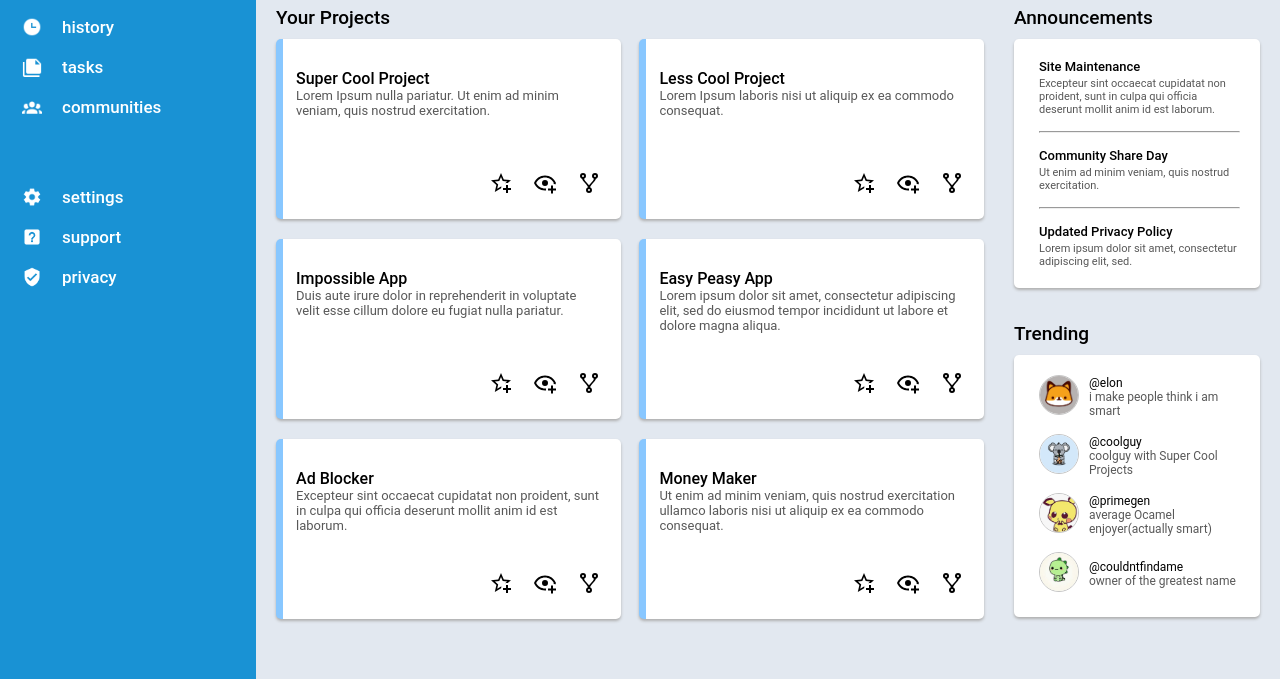
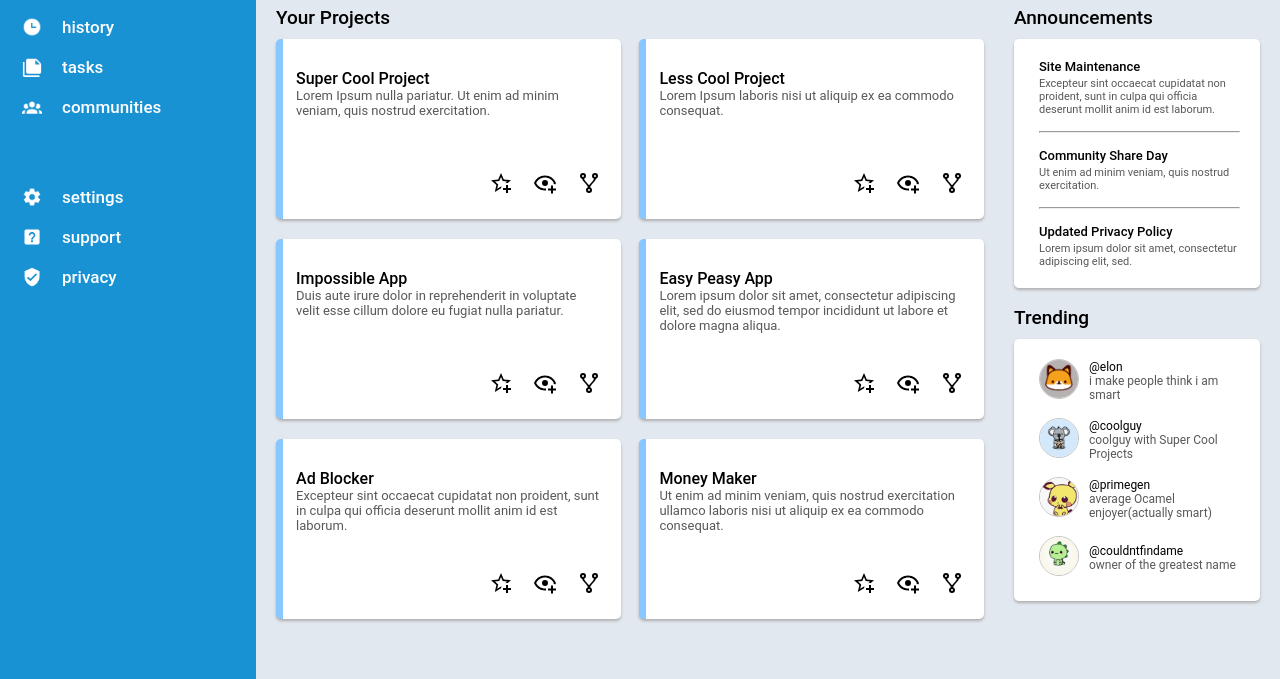
Before and after one commit to 0pama/admin-dashboard, a plain HTML site: page index.html in a window 1280 px wide. Shown: the part 188-867 px from the top of the page. Drawn offline with Linux system fonts and the light colour scheme.

Commit message:
fixed site information section aligning issue

```diff
--- a/index.html
+++ b/index.html
@@ -174,6 +174,7 @@
 
 
 
+        <div class="site-info">
             <div class="announcements-section">
                 <div class="announcements-section-heading">Announcements</div>
                 <div class="announcements-container">
@@ -187,10 +188,6 @@
                     <div class="announcement-description">Lorem ipsum dolor sit amet, consectetur adipiscing elit, sed.</div>
                 </div>
             </div>
-
-
-
-
             <div class="trending-profiles-section">
                 <div class="announcements-section-heading">Trending</div>
                 <div class="trending-container">
@@ -225,6 +222,7 @@
                 </div>
             </div>
         </div>
+    </div>
         <!--main ends here -->
 
 
--- a/style.css
+++ b/style.css
@@ -202,7 +202,7 @@ grid-template-rows: 1fr 4fr;
     grid-row: 2 / 3;
     display: grid;
     grid-template-columns: 3fr 1fr;
-    grid-template-rows: 1fr 1fr;
+    grid-template-rows:  1fr;
     padding: 30px 20px 40px 20px;
     max-height: 100%;
 }
@@ -266,6 +266,13 @@ ul li {
 }
 
 
+
+.site-info {
+    display: grid;
+    grid-template-rows: 280px 1fr;
+    row-gap:20px ;
+
+}
 
 
 .announcements-section {
```
Lines whose indentation alone changed are shown as unchanged.
